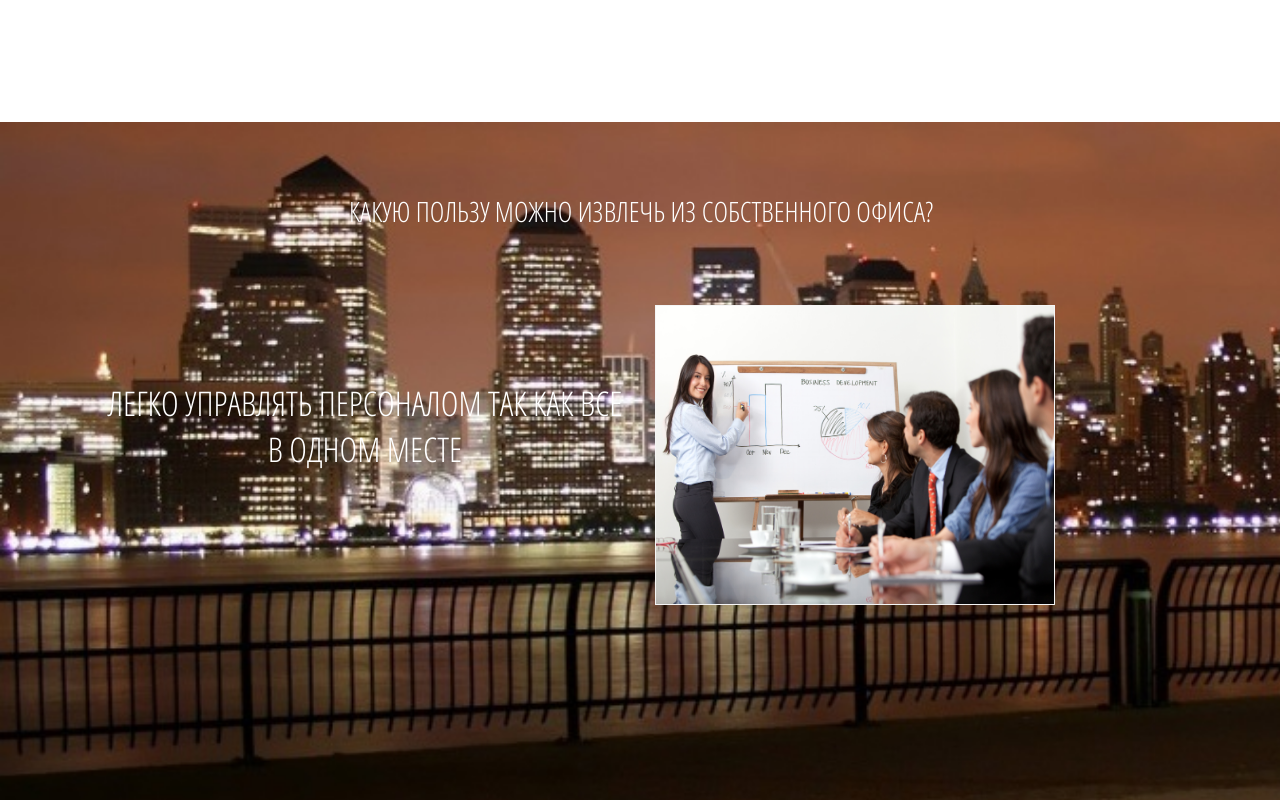
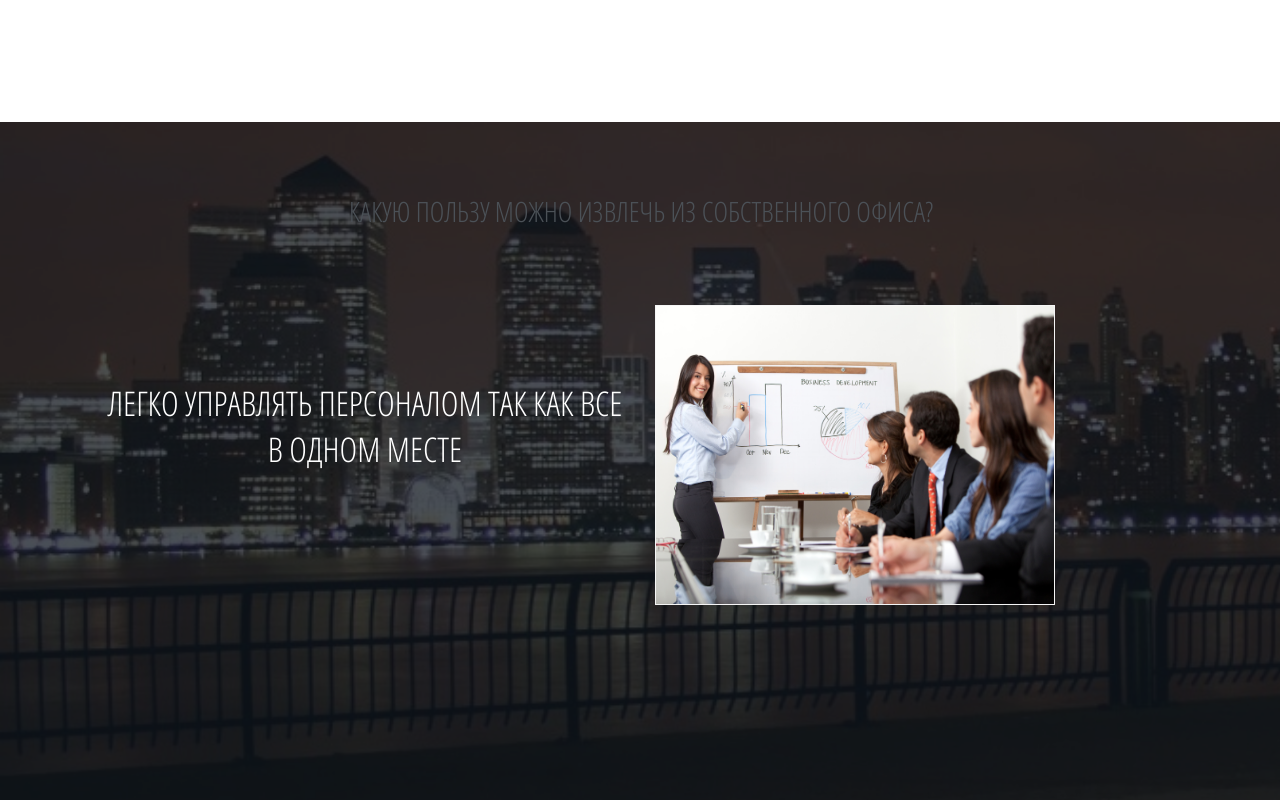
Before and after one commit to Mosiichuck/Dominion, a plain HTML site: page index.html in a window 1280 px wide. Shown: the part 1480-2280 px from the top of the page. Drawn offline with nearby package versions, Linux system fonts and the light colour scheme.

Commit message:
d commint

```diff
--- a/css/style.css
+++ b/css/style.css
@@ -168,6 +168,13 @@ img {
 	background-size: cover;
 	height: 100vh;
 
+}
+.d-office:before {
+	content: "";
+	position: absolute;
+	width: 100%;
+	height: 100%;
+	background: rgba(15, 23, 31, 0.75);
 }
 
 .d-office h2 {
```
